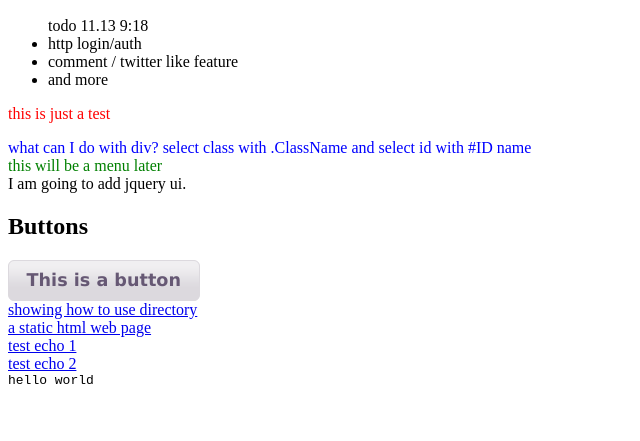
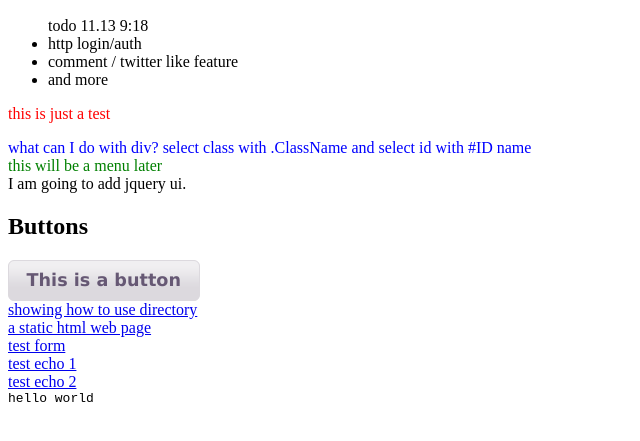
Before and after one commit to davidxifeng/web_playground, a plain HTML site: page static/index.html in a window 1280 px wide. Shown: the part 105-546 px from the top of the page, without its empty margins (0-640 px from the left). Drawn offline with Linux system fonts and the light colour scheme.

Commit message:
modify static page

```diff
--- a/static/index.html
+++ b/static/index.html
@@ -42,6 +42,8 @@
 <br/>
 <a href='web.html'>a static html web page</a>
 <br/>
+<a href='form'>test form</a>
+<br/>
 <a href='echo/loveyou'>test echo 1</a>
 <br/>
 <a href='echo/loveme'>test echo 2</a>
```
